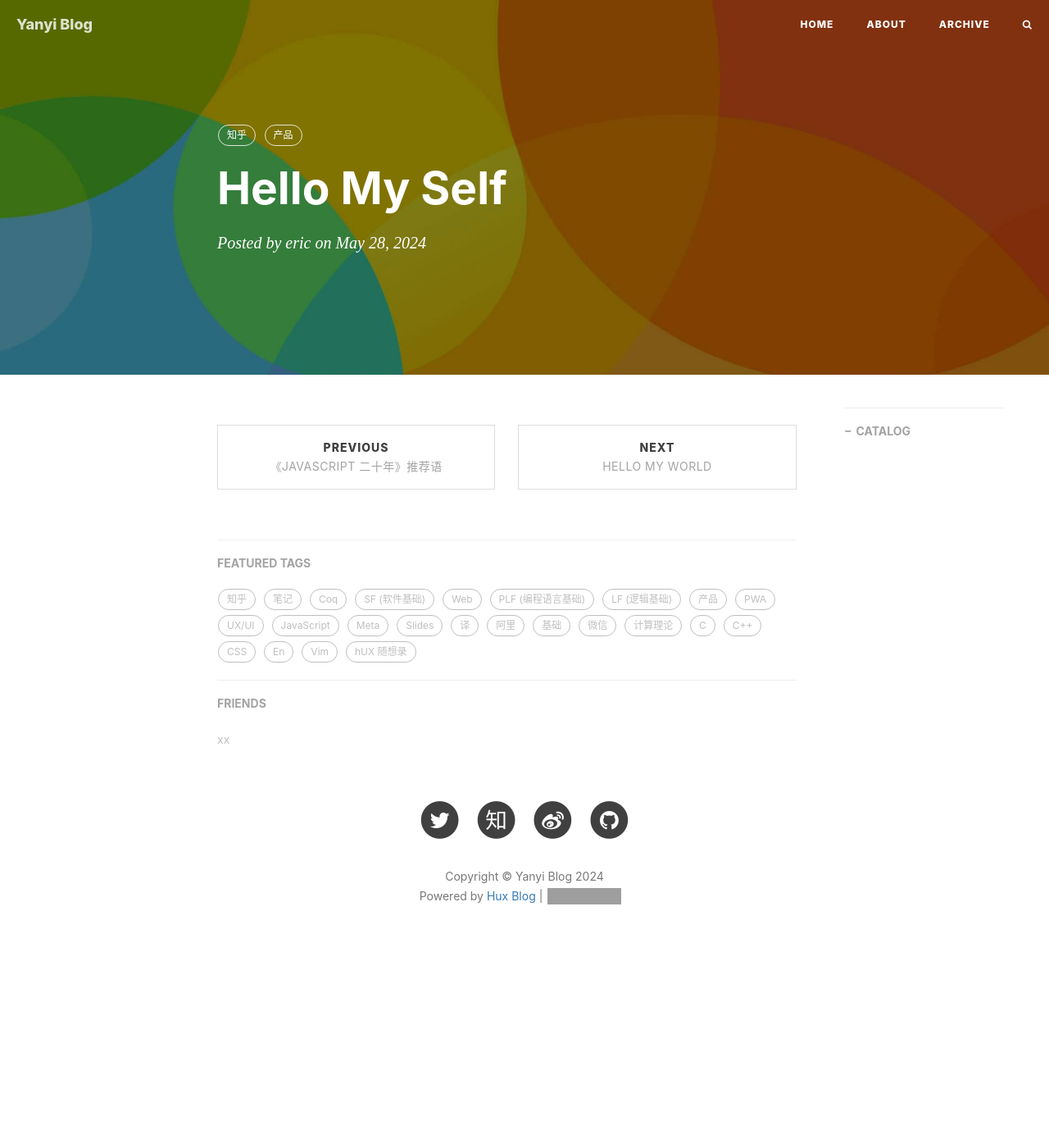
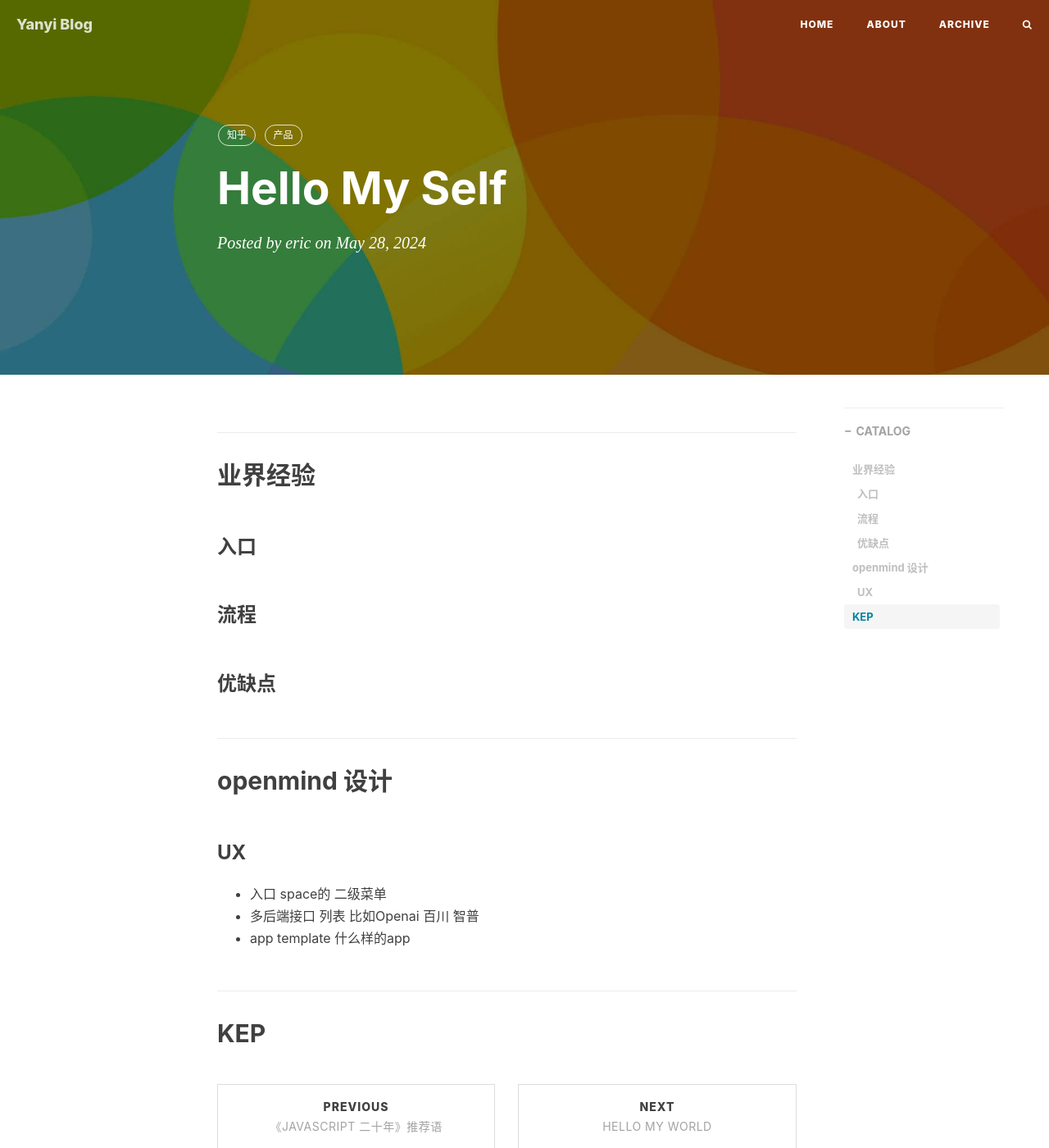
Before and after one commit to erics0/erics0.github.io, a Jekyll site: the page built from _posts/2024-05-28-hello-myself.md, in a window 1280 px wide and 1400 px high. Shown: the whole window at 82% size. Built offline with Jekyll 4.4.1, drawn with Linux system fonts in a browser that asks for light colours; nearby versions of some CDN libraries; comment, search, counter and statistics services are not loaded; grey boxes are pictures that could not be loaded.

Commit message:
【add blog】

```diff
--- a/_posts/2024-05-28-hello-myself.md
+++ b/_posts/2024-05-28-hello-myself.md
@@ -8,3 +8,22 @@ tags:
     - 知乎
     - 产品
 ---
+
+## 业界经验
+
+### 入口
+
+### 流程
+
+### 优缺点
+
+
+## openmind 设计
+
+### UX
+
+* 入口 space的 二级菜单
+* 多后端接口 列表 比如Openai 百川 智普
+* app template 什么样的app
+
+## KEP
```
